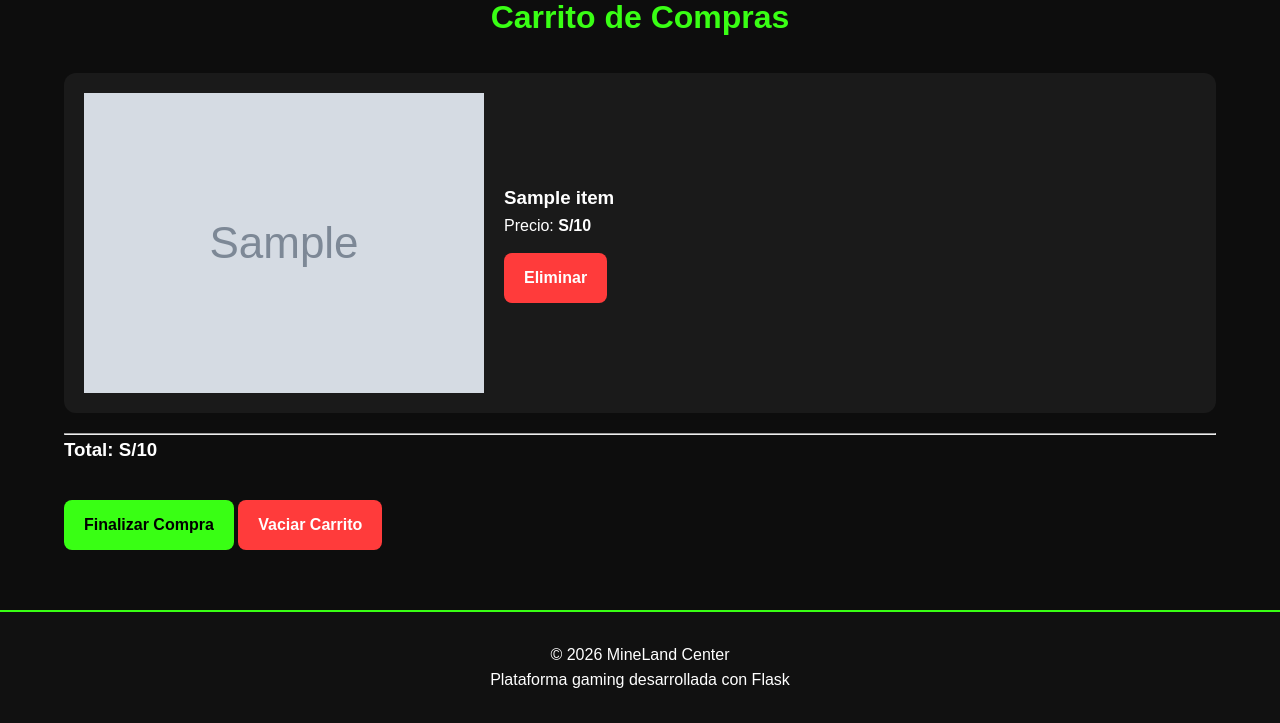
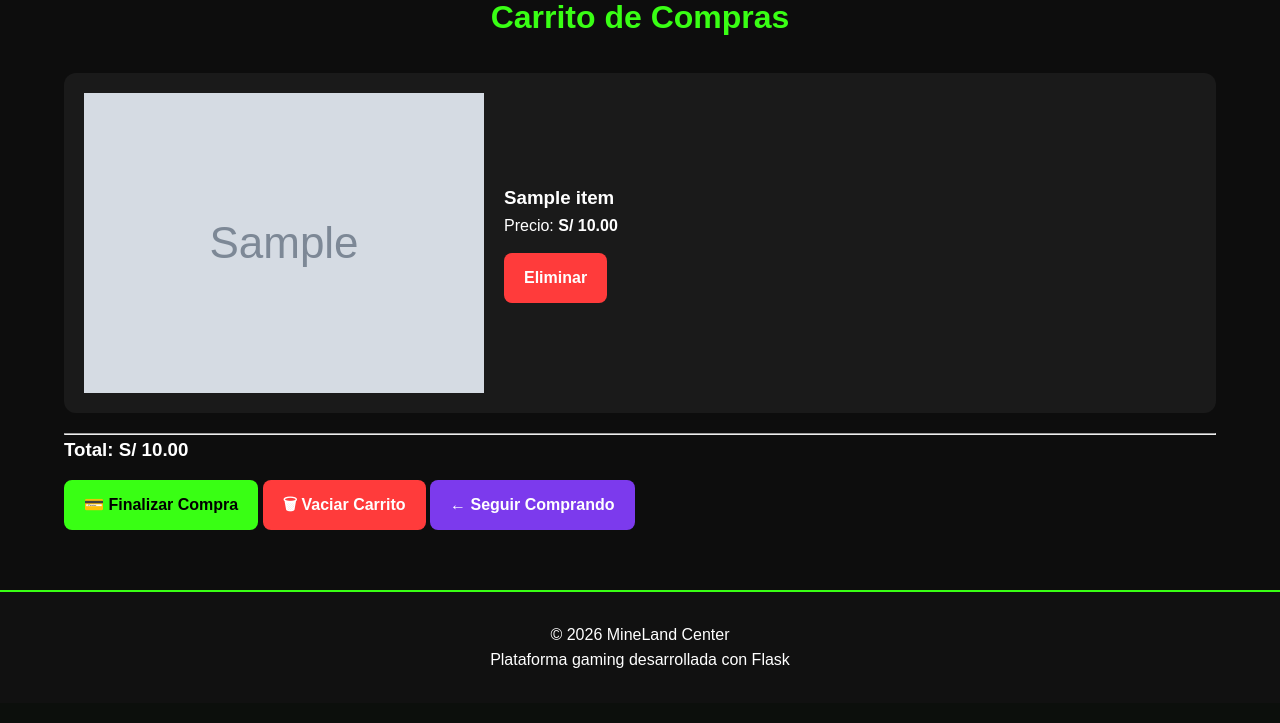
Before and after one commit to TheDark-15/Proyecto_MineLand, a Flask app: template templates/cart.html in a window 1280 px wide. Shown: the part 273-996 px from the top of the page. After the commit the page ends 941 px from the top, so only its background shows below. Run offline with Flask 3, Linux system fonts and the light colour scheme; the template is opened without the code that fills it: most values are stand-ins (such as "Sample title", 1, 10 or a date in 2020); grey boxes marked "Sample" are stand-in pictures.

Commit message:
Enhance cart page with success and error messages

```diff
--- a/templates/cart.html
+++ b/templates/cart.html
@@ -10,32 +10,44 @@
 
 <div class="cart-container">
 
+    {% if request.args.get('success') %}
+    <div class="success">
+        ✅ Compra realizada correctamente.
+    </div>
+    {% endif %}
+
+    {% if request.args.get('error') == 'pago' %}
+    <div class="error">
+        ❌ Pago inválido. Intente nuevamente.
+    </div>
+    {% endif %}
+
+    {% if request.args.get('error') == 'sin_stock' %}
+    <div class="error">
+        ❌ Uno de los productos ya no tiene stock disponible.
+    </div>
+    {% endif %}
+
     {% for item in cart %}
 
     <div class="cart-item">
 
         <img
-            src="{{ url_for(
-                'static',
-                filename=item.image_url
-            ) }}"
+            src="{{ url_for('static', filename=item.image_url) }}"
             alt="{{ item.name }}"
         >
 
-        <div>
+        <div class="cart-info">
 
             <h3>{{ item.name }}</h3>
 
             <p>
                 Precio:
-                <strong>S/{{ item.price }}</strong>
+                <strong>S/ {{ "%.2f"|format(item.price) }}</strong>
             </p>
 
             <a
-                href="{{ url_for(
-                    'remove_from_cart',
-                    index=loop.index0
-                ) }}"
+                href="{{ url_for('remove_from_cart', index=loop.index0) }}"
                 class="btn-danger"
             >
                 Eliminar
@@ -49,24 +61,31 @@
 
     <hr>
 
-    <h3>
-        Total: S/{{ total }}
+    <h3 class="total-price">
+        Total: S/ {{ "%.2f"|format(total) }}
     </h3>
 
-    <div style="margin-top:20px;">
+    <div class="cart-buttons">
 
         <a
-            href="{{ url_for('payment') }}"
+            href="{{ url_for('checkout') }}"
             class="btn-primary"
         >
-            Finalizar Compra
+            💳 Finalizar Compra
         </a>
 
         <a
             href="{{ url_for('clear_cart') }}"
             class="btn-danger"
         >
-            Vaciar Carrito
+            🗑 Vaciar Carrito
+        </a>
+
+        <a
+            href="{{ url_for('home') }}"
+            class="btn-secondary"
+        >
+            ← Seguir Comprando
         </a>
 
     </div>
@@ -75,9 +94,17 @@
 
 {% else %}
 
+<div class="simple-page">
+
+    <h3>
+        🛒 Tu carrito está vacío
+    </h3>
+
     <p>
-    El carrito está vacío.
+        Agrega algunos productos para comenzar tu compra.
     </p>
+
+    <br>
 
     <a
         href="{{ url_for('home') }}"
@@ -86,6 +113,8 @@
         Ir a la tienda
     </a>
 
+</div>
+
 {% endif %}
 
 {% endblock %}
```
Lines whose indentation alone changed are shown as unchanged.
